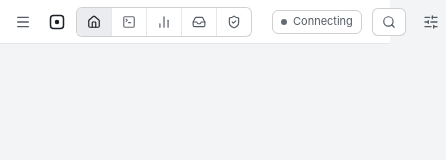
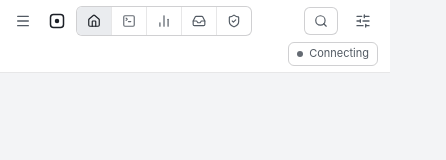
Before and after one commit to gogy717/glassbox, a React (Vite) app in the folder web/: page / in a window 390 px wide. Shown: the top 160 px of the page, 446 px wide, since content can reach past the window. Built offline with nearby package versions, Linux system fonts and the light colour scheme; no server answers.

Commit message:
At 720 px and under the top bar takes two lines, the five pages with Jump and Settings first, the session's title then the rate and the quota under them, so nothing runs off the page

```diff
--- a/web/src/components/TopBar.module.css
+++ b/web/src/components/TopBar.module.css
@@ -98,6 +98,14 @@
 
 .spacer {
   flex: 1;
+}
+
+/* The rate and the quota, spaced as the bar spaces its own items. */
+.instruments {
+  display: flex;
+  align-items: center;
+  gap: 10px;
+  flex: none;
 }
 
 /* The connection, only while it is news: a chip with a 6px dot and the word, in red while it
@@ -388,3 +396,55 @@
     white-space: nowrap;
   }
 }
+
+/* 720 and under: the menu, the mark, the five pages, Jump and Settings alone fill a line at
+   375px (a session asked ~560px of it, Home ~600px), so the bar takes two. The first: the pages
+   where every page has them, Jump and Settings at its right; the second: the session, its title
+   giving way first, then the rate and the quota, the connection and Follow at its right. */
+@media (max-width: 720px) {
+  .bar {
+    flex-wrap: wrap;
+    row-gap: 3px;
+    padding-top: 6px;
+    padding-bottom: 6px;
+  }
+
+  /* The break: a line of nothing between the two (its row gaps space them). */
+  .bar::after {
+    content: "";
+    order: 2;
+    flex-basis: 100%;
+    height: 0;
+  }
+
+  .jump,
+  .settings {
+    order: 1;
+  }
+
+  .session,
+  .instruments,
+  .conn,
+  .toggle {
+    order: 3;
+  }
+
+  /* First on its line: no rule before it, and only the room the others leave (from nothing, so
+     its title never pushes them onto a third line). */
+  .session {
+    flex: 1 1 0;
+    padding-left: 0;
+    border-left: 0;
+  }
+
+  .instruments {
+    margin-left: auto;
+  }
+}
+
+/* A phone's width: the session's title has the room its agent's tag had. */
+@media (max-width: 460px) {
+  .session > [data-agent] {
+    display: none;
+  }
+}
--- a/web/src/components/TopBar.tsx
+++ b/web/src/components/TopBar.tsx
@@ -98,12 +98,15 @@ export function TopBar(p: Props) {
         </span>
       )}
       <span className={css.spacer} />
+      {/* The rate and the quota, side by side as one: narrow, they go under the pages together. */}
+      <span className={css.instruments}>
         <TokenRate
           agent={p.prefs.rateAgent}
           onAgent={(rateAgent) => p.onPrefs({ ...p.prefs, rateAgent })}
           sessionOpen={p.title !== null}
         />
         <TopQuota quotas={p.quotas} sessionOpen={p.title !== null} />
+      </span>
       {/* News only while it is not connected (a chip); connected, read but not seen, so the
           status region announces the next drop and the recovery alike. */}
       <span role="status" className={css.conn} data-state={p.connection}>
```
Also changed, not shown: 1 other file (tests, documents, lock files or other folders). Lines whose indentation alone changed are shown as unchanged.
